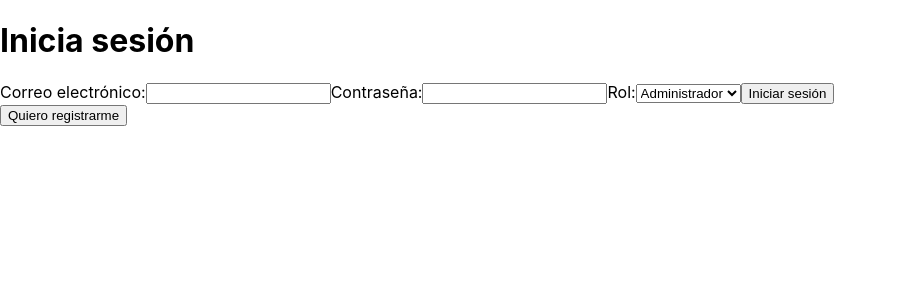
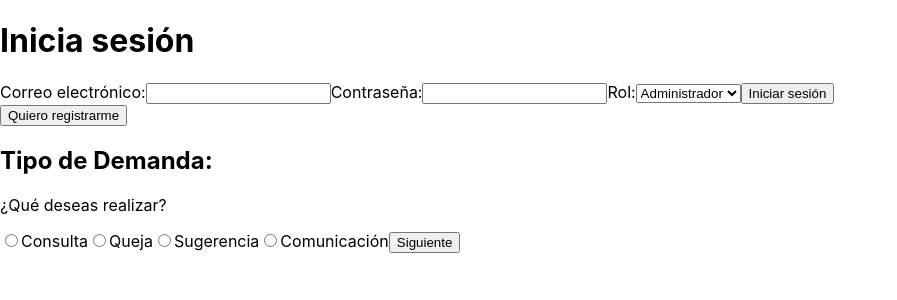
Before and after one commit to Jesuscabado/SilverEconomy, a React (Create React App) app in the folder frontend/: page / in a window 1280 px wide. Shown: the top 300 px of the page, without its empty margins (0-897 px from the left). Built offline with nearby package versions, Linux system fonts and the light colour scheme; no server answers.

Commit message:
creado formulario

```diff
--- /dev/null
+++ b/frontend/src/components/contactForm/ContactForm.jsx
@@ -0,0 +1,172 @@
+import React, { useState } from "react";
+
+const ContactForm = () => {
+  const [step, setStep] = useState(1);
+  const [demandType, setDemandType] = useState("");
+  const [department, setDepartment] = useState("");
+  const [questionAnswer, setQuestionAnswer] = useState("");
+  const [name, setName] = useState("");
+  const [email, setEmail] = useState("");
+  const [message, setMessage] = useState("");
+
+  const handleNextStep = () => {
+    setStep(step + 1);
+  };
+
+  const handleSubmit = (e) => {
+    e.preventDefault();
+    // Aquí puedes agregar la lógica para enviar el formulario
+    console.log("Form submitted!");
+    console.log("Demand Type:", demandType);
+    console.log("Department:", department);
+    console.log("Question Answer:", questionAnswer);
+    console.log("Name:", name);
+    console.log("Email:", email);
+    console.log("Message:", message);
+    // También puedes utilizar una API o enviar los datos a un servidor
+
+    // Reiniciar los campos del formulario
+    setStep(1);
+    setDemandType("");
+    setDepartment("");
+    setQuestionAnswer("");
+    setName("");
+    setEmail("");
+    setMessage("");
+  };
+
+  const renderFormStep = () => {
+    switch (step) {
+      case 1:
+        return (
+          <div>
+            <p>¿Qué deseas realizar?</p>
+            <label>
+              <input
+                type="radio"
+                name="demandType"
+                value="Consulta"
+                checked={demandType === "Consulta"}
+                onChange={(e) => setDemandType(e.target.value)}
+              />
+              Consulta
+            </label>
+            <label>
+              <input
+                type="radio"
+                name="demandType"
+                value="Queja"
+                checked={demandType === "Queja"}
+                onChange={(e) => setDemandType(e.target.value)}
+              />
+              Queja
+            </label>
+            <label>
+              <input
+                type="radio"
+                name="demandType"
+                value="Sugerencia"
+                checked={demandType === "Sugerencia"}
+                onChange={(e) => setDemandType(e.target.value)}
+              />
+              Sugerencia
+            </label>
+            <label>
+              <input
+                type="radio"
+                name="demandType"
+                value="Comunicación"
+                checked={demandType === "Comunicación"}
+                onChange={(e) => setDemandType(e.target.value)}
+              />
+              Comunicación
+            </label>
+            <button onClick={handleNextStep}>Siguiente</button>
+          </div>
+        );
+      case 2:
+        return (
+          <div>
+            <label htmlFor="questionAnswer">Pregunta adicional:</label>
+            <select
+              id="questionAnswer"
+              value={questionAnswer}
+              onChange={(e) => setQuestionAnswer(e.target.value)}
+            >
+              <option value="">Selecciona departamento</option>
+              <option value="Respuesta 1">Desconozco el departamento</option>
+              <option value="Respuesta 2">
+                Departamaento de Accion Social
+              </option>
+              <option value="Respuesta 3">
+                Departamento de Administracion Publica y Relaciones
+                Institucionales
+              </option>
+              <option value="Respuesta 4">
+                Departamento de Empleo, Inclución Social e Igualdad
+              </option>
+            </select>
+            <button onClick={handleNextStep}>Siguiente</button>
+          </div>
+        );
+
+      case 3:
+        return (
+          <div>
+            <label htmlFor="department">Selecciona el tema</label>
+            <select
+              id="department"
+              value={department}
+              onChange={(e) => setDepartment(e.target.value)}
+            >
+              <option value="">Selecciona un departamento</option>
+              <option value="Ventas">Ventas</option>
+              <option value="Soporte">Soporte</option>
+              <option value="Facturación">Facturación</option>
+              <option value="Otros">Otros</option>
+            </select>
+            <button onClick={handleNextStep}>Siguiente</button>
+          </div>
+        );
+      default:
+        return null;
+    }
+  };
+
+  return (
+    <div>
+      <h2>Tipo de Demanda:</h2>
+      <p>{demandType}</p>
+      <form onSubmit={handleSubmit}>
+        {renderFormStep()}
+        {step === 3 && (
+          <div>
+            <label htmlFor="name">Nombre:</label>
+            <input
+              type="text"
+              id="name"
+              value={name}
+              onChange={(e) => setName(e.target.value)}
+            />
+            <label htmlFor="email">Email:</label>
+            <input
+              type="email"
+              id="email"
+              value={email}
+              onChange={(e) => setEmail(e.target.value)}
+            />
+            <label htmlFor="message">Mensaje:</label>
+            <textarea
+              id="message"
+              value={message}
+              onChange={(e) => setMessage(e.target.value)}
+            />
+            <button type="submit">Enviar</button>
+          </div>
+        )}
+      </form>
+    </div>
+  );
+};
+
+export default ContactForm;
--- a/frontend/src/index.js
+++ b/frontend/src/index.js
@@ -1,13 +1,15 @@
-import React from 'react';
-import ReactDOM from 'react-dom/client';
-import './index.css';
-import App from './App';
-import reportWebVitals from './reportWebVitals';
+import React from "react";
+import ReactDOM from "react-dom/client";
+import "./index.css";
+import App from "./App";
+import ContactForm from "./components/contactForm/ContactForm";
+import reportWebVitals from "./reportWebVitals";
 
-const root = ReactDOM.createRoot(document.getElementById('root'));
+const root = ReactDOM.createRoot(document.getElementById("root"));
 root.render(
   <React.StrictMode>
     <App />
+    <ContactForm />
   </React.StrictMode>
 );
 
```
